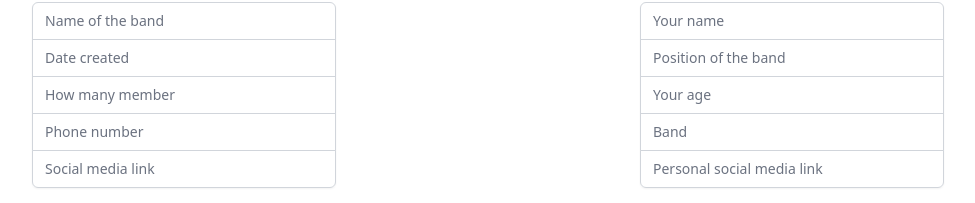
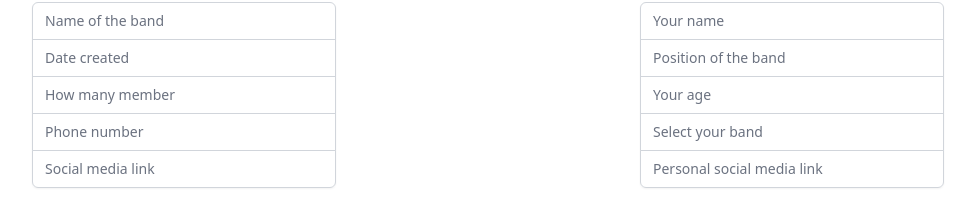
Before and after one commit to alfieqashwa/band-form, a Next.js app: page / in a window 1280 px wide. Shown: the part 356-559 px from the top of the page, without its empty margins (152-1127 px from the left). Built offline with nearby package versions, Linux system fonts and the light colour scheme; what @tailwindcss/ui would draw is missing.

Commit message:
done for now

```diff
--- a/src/components/MemberForm.js
+++ b/src/components/MemberForm.js
@@ -26,7 +26,7 @@ export default function MemberForm() {
           </div>
           <div>
             <label htmlFor="band" className="sr-only">Band</label>
-            <input id="band" name="band" type="text" className="relative block w-full px-3 py-2 text-gray-900 placeholder-gray-500 border border-gray-300 rounded-none appearance-none focus:outline-none focus:ring-indigo-500 focus:border-indigo-500 focus:z-10 sm:text-sm" placeholder="Band" />
+            <input id="band" name="band" type="text" className="relative block w-full px-3 py-2 text-gray-900 placeholder-gray-500 border border-gray-300 rounded-none appearance-none focus:outline-none focus:ring-indigo-500 focus:border-indigo-500 focus:z-10 sm:text-sm" placeholder="Select your band" />
           </div>
           <div>
             <label htmlFor="socmed" className="sr-only">Socmed</label>
```
